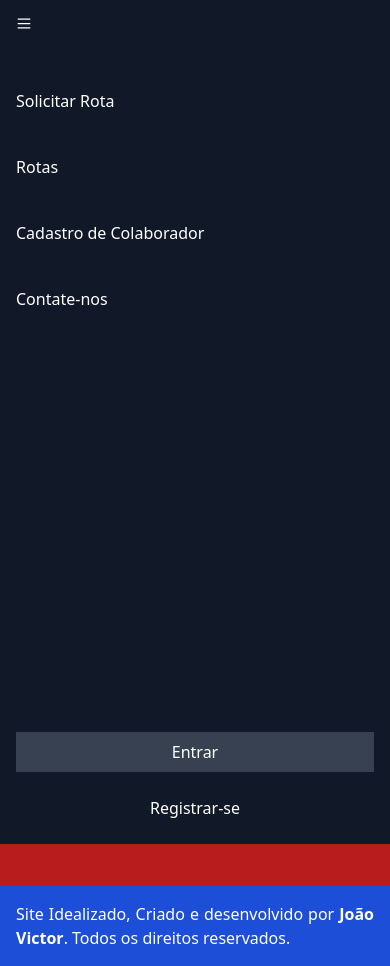
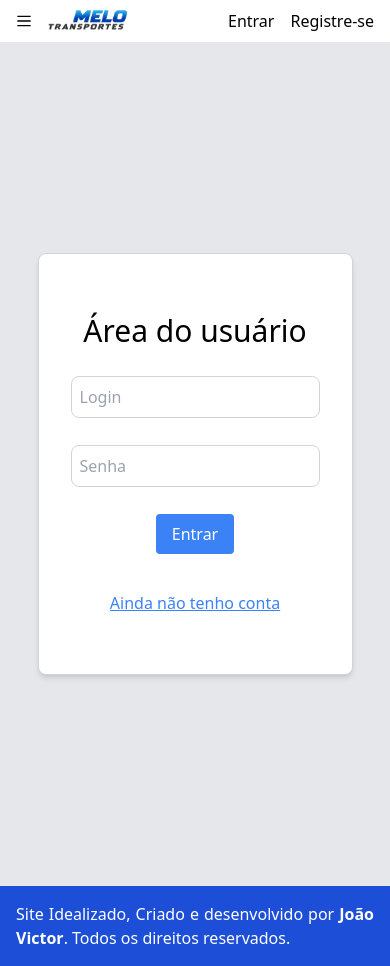
Before and after one commit to jvvictorls/Front-Melo-Transportes, a React (Vite) app: page /login in a window 390 px wide. Built offline with nearby package versions, Linux system fonts and the light colour scheme.

Commit message:
Feat: minor adjustments in responsivity and other things

```diff
--- a/src/components/Header.tsx
+++ b/src/components/Header.tsx
@@ -5,7 +5,7 @@ import Sidebar from './Sidebar';
 
 function Header() {
   const navigate = useNavigate();
-  const [sideBar, setSideBar] = useState(true);
+  const [sideBar, setSideBar] = useState(false);
   return (
     <header
       className="w-full flex items-center justify-center shadow-md"
@@ -15,7 +15,7 @@ function Header() {
           className="flex items-center justify-between ml-4 space-x-4"
         >
           <GrMenu
-            className="lg:hidden xl:hidden"
+            className="lg:hidden xl:hidden 2xl:hidden"
             onClick={ () => setSideBar(!sideBar) }
           />
           <Link
--- a/src/components/Sidebar.tsx
+++ b/src/components/Sidebar.tsx
@@ -1,4 +1,4 @@
-import { NavLink } from 'react-router-dom';
+import { NavLink, useNavigate } from 'react-router-dom';
 import { GrMenu } from 'react-icons/gr';
 
 type SidebarProps = {
@@ -7,6 +7,7 @@ type SidebarProps = {
 };
 
 export default function Sidebar({ isSidebarOpen, setSideBar }: SidebarProps) {
+  const navigate = useNavigate();
   return (
     <div
       className={ `flex flex-col
@@ -52,6 +53,10 @@ export default function Sidebar({ isSidebarOpen, setSideBar }: SidebarProps) {
         >
           <button
             className="bg-gray-700 hover:bg-gray-500 p-2"
+            onClick={ () => {
+              setSideBar(!isSidebarOpen);
+              navigate('/login');
+            } }
           >
             Entrar
           </button>
--- a/src/pages/Login.tsx
+++ b/src/pages/Login.tsx
@@ -27,12 +27,11 @@ function Login() {
   return (
     <div className="w-full">
       <div
-        className="flex xs:bg-red-700 h-screen bg-gray-200 flex-col items-center justify-center"
+        className="flex h-screen bg-gray-200 flex-col items-center xs:justify-center sm:justify-center md:justify-center lg:justify-center xl:justify-center 2xl:justify-center"
         onSubmit={ (e) => e.preventDefault() }
       >
         <form
-          className="bg-white flex flex-col  items-center justify-evenly border border-gray-300 p-8 rounded-lg
-          shadow-md w-2/8 h-3/4"
+          className="bg-white flex flex-col items-center justify-evenly border border-gray-300 p-8 rounded-lg shadow-md w-2/8 h-2/4 lg:w-2/6 lg:h-2/4 xl:w-2/6 xl:h-3/4 2xl:w-2/6 2xl:h-3/4"
         >
 
           <h1 className="text-3xl">Área do usuário</h1>
```
